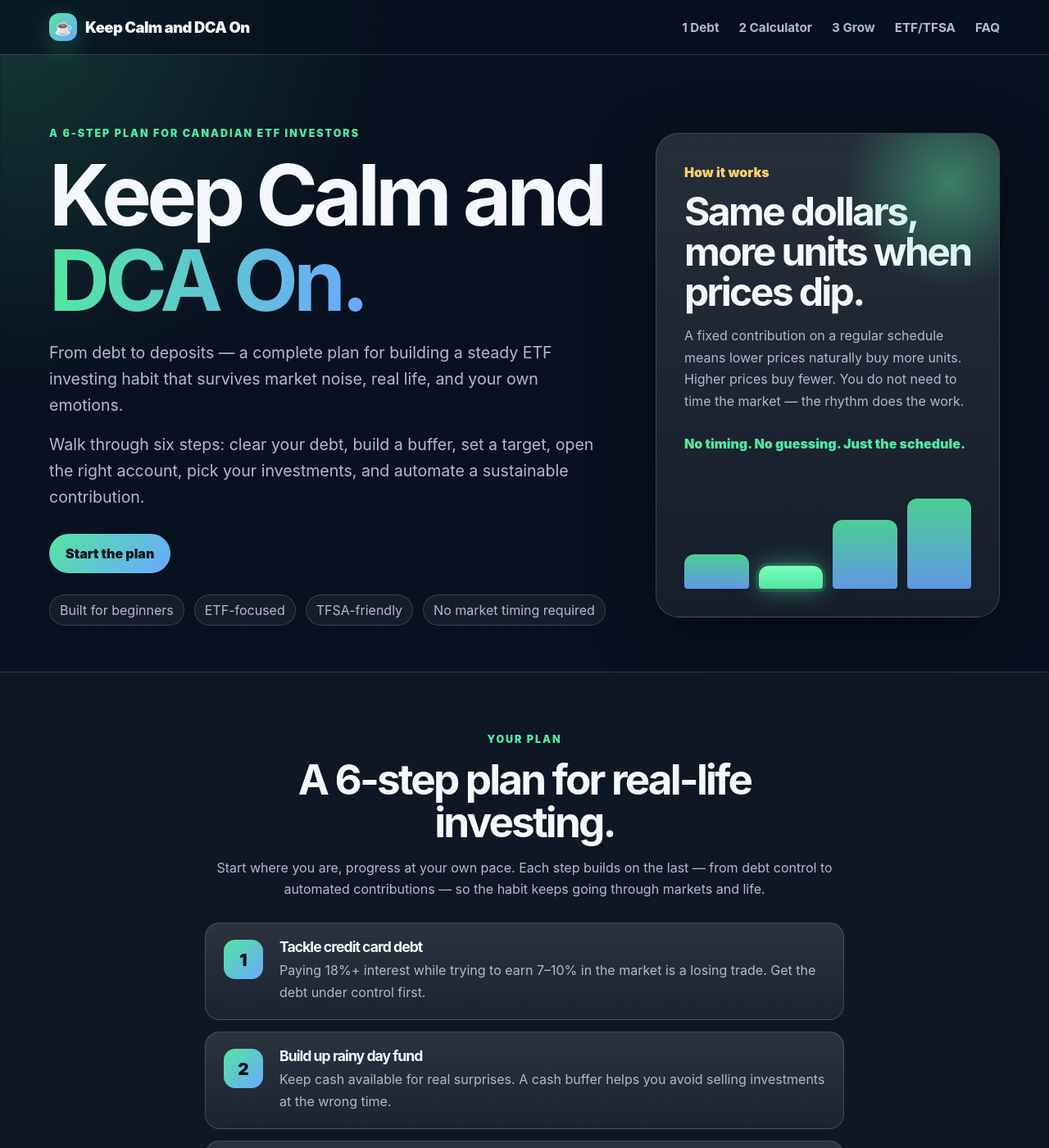
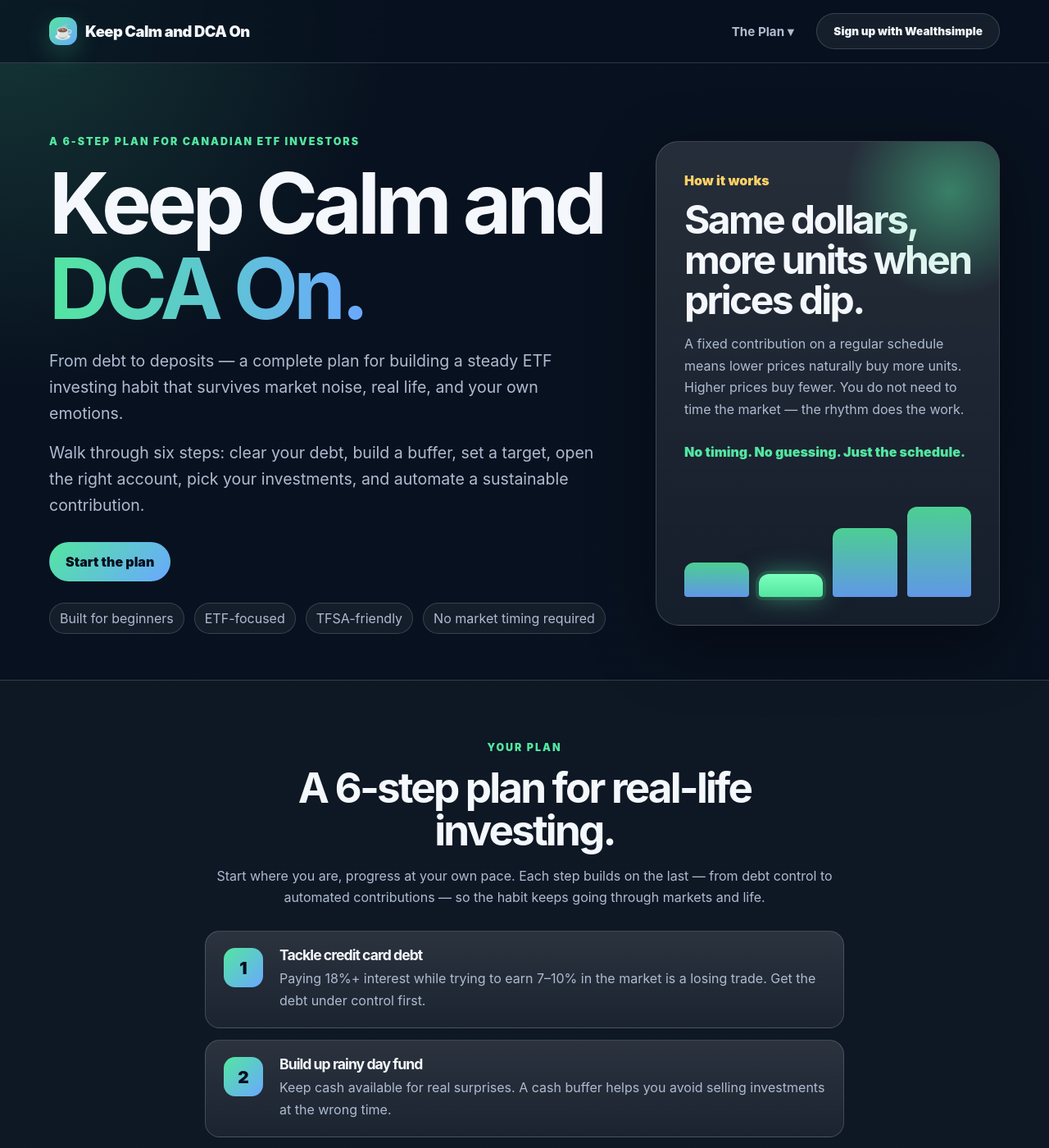
Before and after one commit to thestamp/dcathedip, a Jekyll site: the page built from index.html, in a window 1280 px wide and 1400 px high. Shown: the whole window at 82% size. Built offline with Jekyll 4.4.1, drawn with Linux system fonts in a browser that asks for light colours.

Commit message:
Redesign nav: 'The Plan' dropdown with 6 steps + white Wealthsimple referral button

```diff
--- a/assets/css/styles.css
+++ b/assets/css/styles.css
@@ -54,8 +54,37 @@
   color: #06101e; font-weight: 1000;
   box-shadow: 0 10px 30px rgba(83, 230, 160, 0.25);
 }
-.nav-links { display: flex; gap: 24px; color: var(--muted); font-weight: 700; font-size: 0.95rem; }
+.nav-links { display: flex; gap: 24px; color: var(--muted); font-weight: 700; font-size: 0.95rem; align-items: center; }
 .nav-links a:hover { color: var(--text); }
+
+/* Nav dropdown */
+.nav-dropdown { position: relative; }
+.nav-dropdown-toggle {
+  background: none; border: none; color: var(--muted); font-weight: 700;
+  font-size: 0.95rem; cursor: pointer; padding: 8px 4px; font-family: inherit;
+  min-height: 44px;
+}
+.nav-dropdown-toggle:hover { color: var(--text); }
+.nav-dropdown-menu {
+  display: none; position: absolute; top: calc(100% + 12px); left: -14px;
+  background: #0d1a2d; border: 1px solid var(--border); border-radius: 14px;
+  padding: 8px; min-width: 280px; box-shadow: 0 12px 40px rgba(0,0,0,0.5);
+  flex-direction: column; gap: 2px; z-index: 20;
+}
+.nav-dropdown:hover .nav-dropdown-menu,
+.nav-dropdown-toggle:focus + .nav-dropdown-menu,
+.nav-dropdown-menu:focus-within { display: flex; }
+.nav-dropdown-menu a {
+  display: block; padding: 10px 14px; border-radius: 10px;
+  color: var(--muted); font-size: 0.9rem; font-weight: 600; white-space: nowrap;
+}
+.nav-dropdown-menu a:hover { background: rgba(255,255,255,0.06); color: var(--text); }
+
+/* Nav CTA button */
+.nav-cta {
+  font-size: 0.85rem !important; padding: 10px 20px !important;
+  border-radius: 999px !important; white-space: nowrap; min-height: 44px;
+}
 
 .hero { display: grid; grid-template-columns: minmax(0, 1.1fr) 420px; gap: 48px; align-items: center; padding: 86px 0 56px; }
 .eyebrow { color: var(--green); text-transform: uppercase; letter-spacing: 0.16em; font-size: 0.78rem; font-weight: 900; margin: 0 0 12px; }
@@ -826,7 +855,10 @@
   .etf-matrix-header { display: none; }
   .market-label { justify-content: center; }
   .rule-example { grid-column: auto; }
-  .nav-links { display: none; }
+  .nav-links { gap: 12px; font-size: 0.82rem; }
+  .nav-dropdown-toggle { font-size: 0.82rem; }
+  .nav-dropdown-menu { left: -60px; min-width: 240px; }
+  .nav-cta { font-size: 0.78rem !important; padding: 8px 14px !important; }
   .wealthsimple { align-items: stretch; flex-direction: column; }
   .wealthsimple-actions { justify-content: flex-start; }
   .wealthsimple-promo-actions { align-items: stretch; }
@@ -929,6 +961,11 @@
     width: 30px;
     height: 30px;
     border-radius: 10px;
+  }
+
+  .nav-links {
+    flex-wrap: wrap;
+    gap: 10px;
   }
 
   .hero {
--- a/index.html
+++ b/index.html
@@ -11,11 +11,18 @@
       <span>Keep Calm and DCA On</span>
     </a>
     <div class="nav-links">
-      <a href="#step-1">1 Debt</a>
-      <a href="#step-6-calculator">2 Calculator</a>
-      <a href="#step-3-target">3 Grow</a>
-      <a href="#step-5-investment">ETF/TFSA</a>
-      <a href="#faq">FAQ</a>
+      <div class="nav-dropdown">
+        <button class="nav-dropdown-toggle" aria-expanded="false">The Plan ▾</button>
+        <div class="nav-dropdown-menu">
+          <a href="#step-1-debt">1. Tackle credit card debt</a>
+          <a href="#step-2-fund">2. Build up rainy day fund</a>
+          <a href="#step-3-target">3. Set a financial target</a>
+          <a href="#step-4-account">4. Create the right account</a>
+          <a href="#step-5-investment">5. Choose the right investment</a>
+          <a href="#step-6-sustainable">6. Invest a sustainable amount</a>
+        </div>
+      </div>
+      <a class="button ghost nav-cta" href="https://wealthsimple.com/invite/V-MKNQ" target="_blank" rel="nofollow noopener">Sign up with Wealthsimple</a>
     </div>
   </nav>
 </header>
```
Also changed, not shown: tests/smoke.js (+4 -4 lines).
